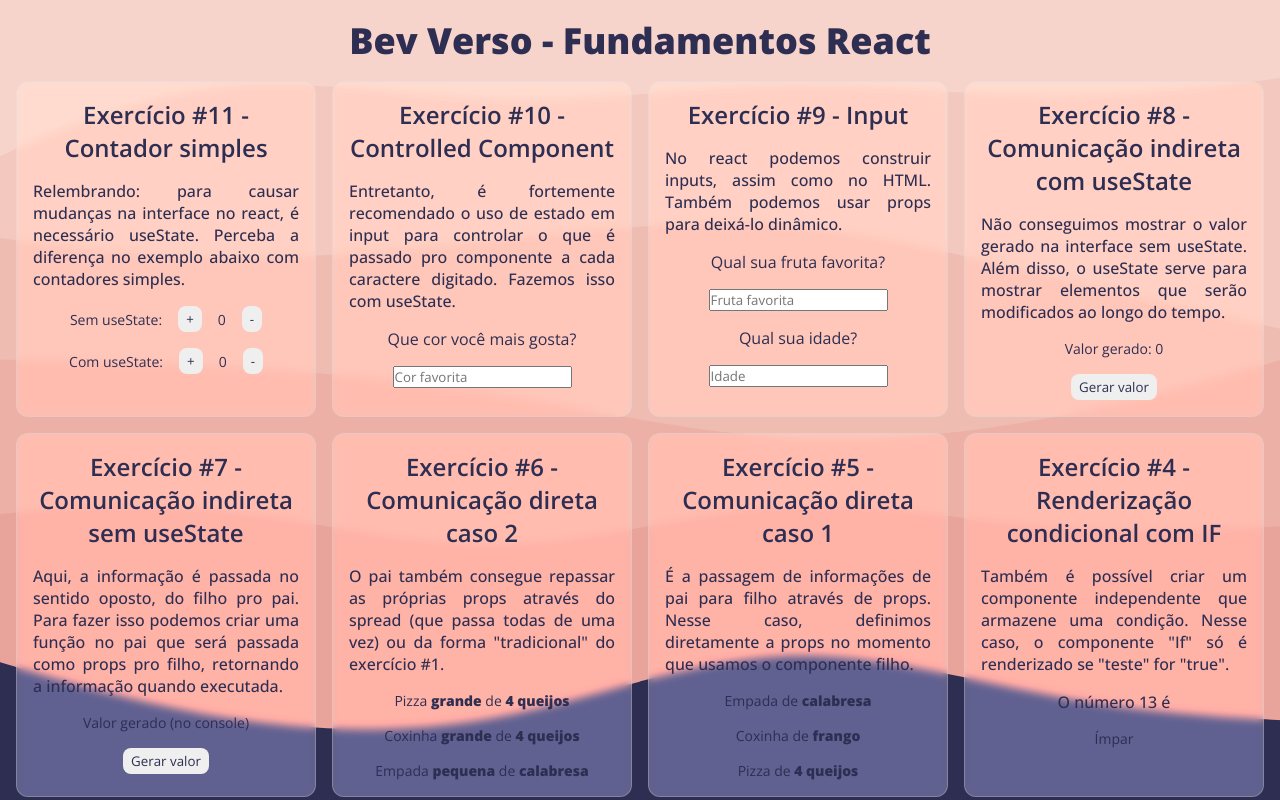
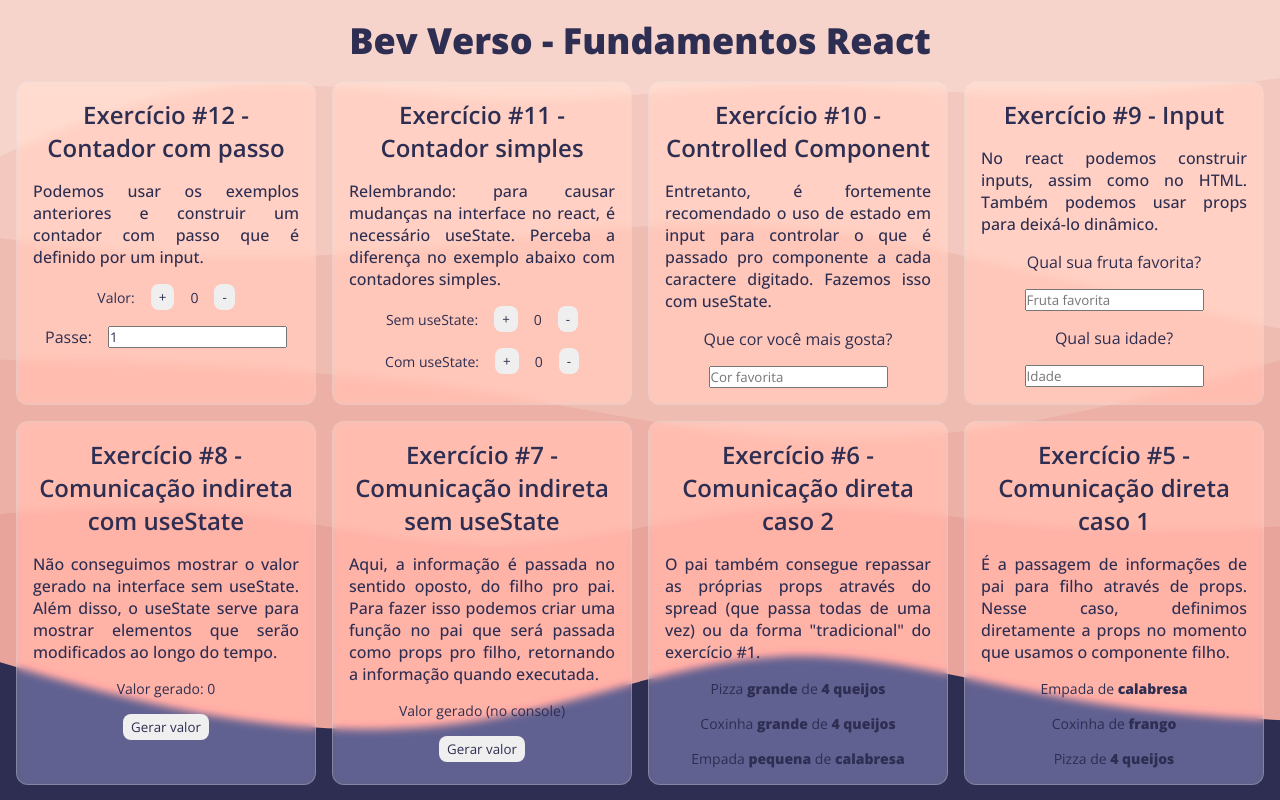
Before and after one commit to develyrios/aprendizado-front, a React (Vite) app: page / in a window 1280 px wide. Shown: the top 800 px of the page. Built offline with nearby package versions, Linux system fonts and the light colour scheme.

Commit message:
<feat>:adiciona o exercicio 12

```diff
--- /dev/null
+++ b/src/components/Exercicios/Exercicio12/contador.jsx
@@ -0,0 +1,37 @@
+import { useState } from "react"
+import { Button } from "../../../styles/Button"
+import { ContainerContador } from "../../../styles/ContainerContador"
+import { Span } from "../../../styles/Text"
+import { Passe } from "./passe"
+
+export const Contador = () => {
+    const [numero, setNumero] = useState(0)
+    const [passe, setPasse] = useState(1)
+
+    const aumentarNumero = () => {
+        setNumero(numero+passe)
+    }
+
+    const diminuirNumero = () => {
+        setNumero(numero-passe)
+    }
+
+    return(
+        <>
+            <ContainerContador>
+                <Span>Valor: </Span>
+                <Button onClick={aumentarNumero}>+</Button>
+                <Span>{numero}</Span>
+                <Button onClick={diminuirNumero}>-</Button>
+            </ContainerContador>
+
+            <ContainerContador>
+                <Passe passe={passe} setPasse={setPasse}
+                    id="passe"
+                    type="number"
+                    title="Passe:"
+                />
+            </ContainerContador>
+        </>
+    )
+}
--- /dev/null
+++ b/src/components/Exercicios/Exercicio12/index.jsx
@@ -0,0 +1,18 @@
+import { Paragraph } from "../../../styles/Text"
+import { Card } from "../../Card"
+import { Contador } from "./contador"
+
+
+export const Exercicio12 = () => {
+    return(
+        <Card title="Exercício #12 - Contador com passo">
+            <Paragraph>
+                Podemos usar os exemplos anteriores
+                e construir um contador com passo que
+                é definido por um input.
+            </Paragraph>
+
+            <Contador />
+        </Card>
+    )
+}
--- /dev/null
+++ b/src/components/Exercicios/Exercicio12/passe.jsx
@@ -0,0 +1,19 @@
+import { useState } from "react"
+
+export const Passe = ({ id, type, title, placeholder, passe, setPasse }) => {
+    return(
+
+        <>
+        <label htmlFor={id}>
+            {title}
+        </label>
+
+        <input type={type}
+            id={id}
+            placeholder={placeholder}
+            value={passe}
+            onChange={e => setPasse(+e.target.value)}
+        />
+        </>
+    )
+}
--- a/src/components/Exercicios/index.jsx
+++ b/src/components/Exercicios/index.jsx
@@ -9,11 +9,13 @@ import { Exercicio08 } from "./Exercicio08"
 import { Exercicio09 } from "./Exercicio09"
 import { Exercicio10 } from "./Exercicio10"
 import { Exercicio11 } from "./Exercicio11"
+import { Exercicio12 } from "./Exercicio12"
 import { Container } from "./style"
 
 export const Exercicios = () => {
     return(
         <Container>
+            <Exercicio12 />
             <Exercicio11 />
             <Exercicio10 />
             <Exercicio09 />
```
